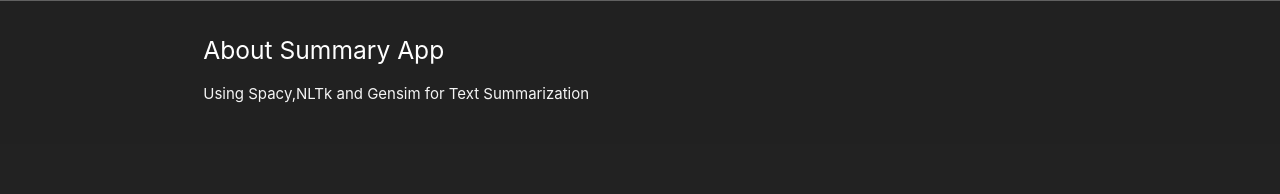
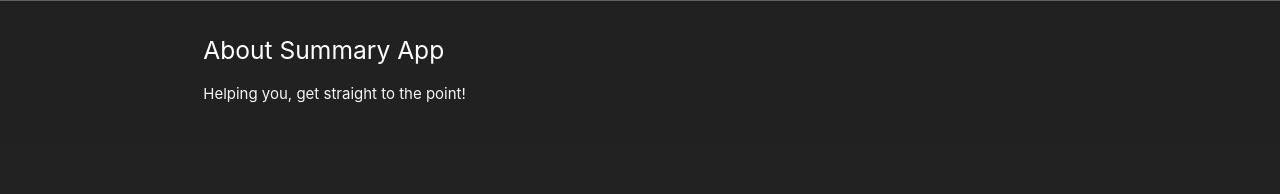
Before and after one commit to rohsaurus/summary, a Flask app: page /about in a window 1280 px wide. Shown: the part 1430-1624 px from the top of the page. Run offline with Flask 2, Linux system fonts and the light colour scheme; some libraries are stand-ins or nearby versions.

Commit message:
Changed the about

```diff
--- a/Summaryzer/Summaryzer_Text_Summarization_App/templates/index.html
+++ b/Summaryzer/Summaryzer_Text_Summarization_App/templates/index.html
@@ -148,7 +148,7 @@
       <div class="row">
         <div class="col l6 s12">
           <h5 class="white-text">About Summary App</h5>
-          <p class="grey-text text-lighten-4">Using Spacy,NLTk and Gensim for Text Summarization
+          <p class="grey-text text-lighten-4">Helping you, get straight to the point!
 </p>
         </div>
 
```
Also changed, not shown: Summaryzer/Summaryzer_Text_Summarization_App/templates/compare_summary.html (line endings or trailing spaces).
